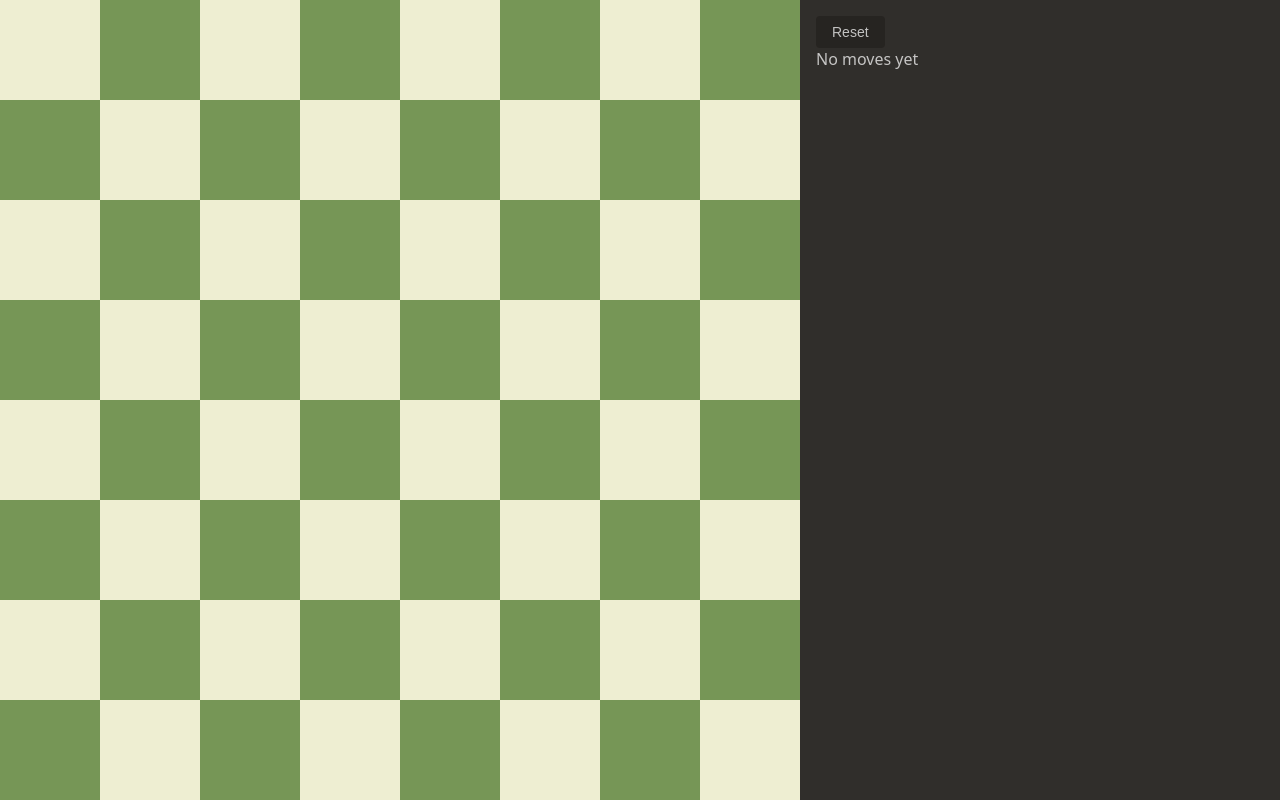
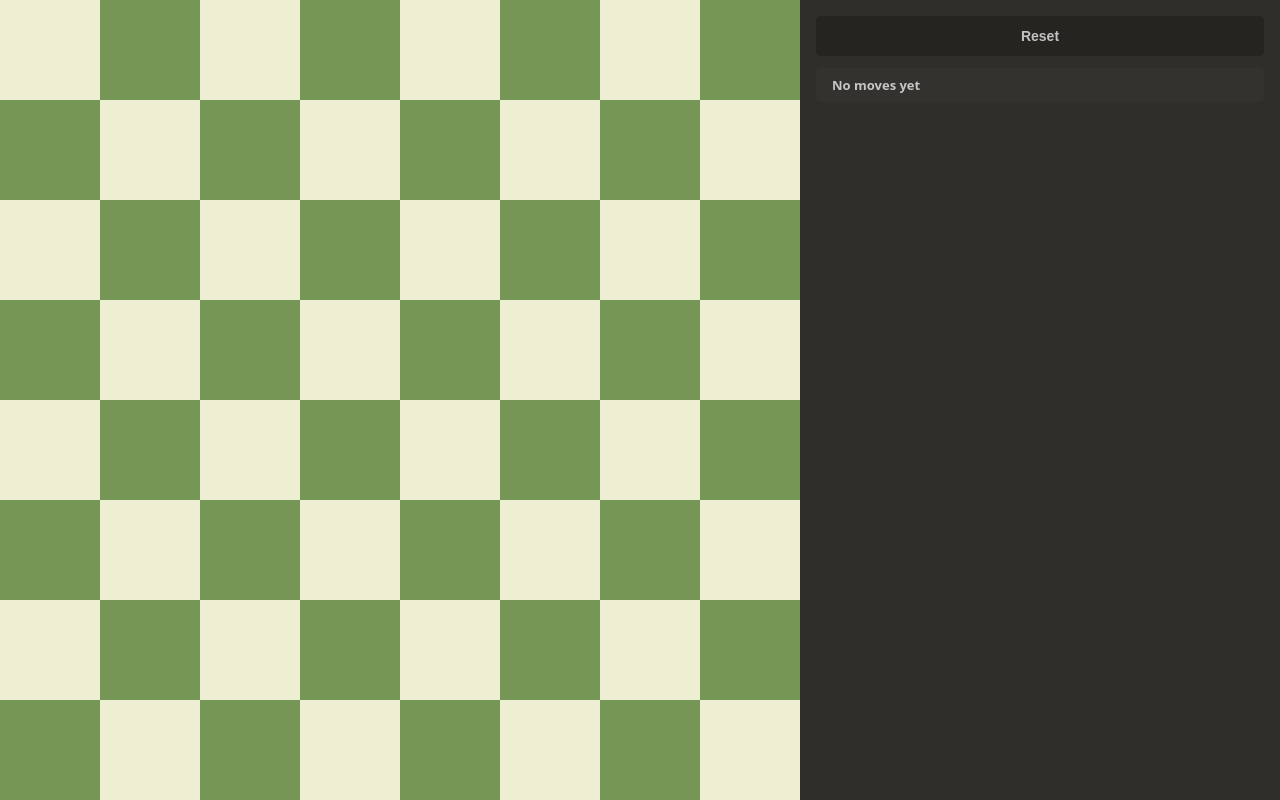
Before and after one commit to Threshu/chessboard-challenge, a Vue app: page / in a window 1280 px wide. Built offline with nearby package versions, Linux system fonts and the light colour scheme.

Commit message:
feat: restructure SidebarLog component layout and enhance styling

```diff
--- a/src/components/SidebarLog.vue
+++ b/src/components/SidebarLog.vue
@@ -1,12 +1,16 @@
 <template>
   <div class="sidebar" data-testid="sidebar-log">
-    <button data-testid="reset-button" @click="resetBoard">Reset</button>
-    <ol v-if="clickLog.length > 0">
-      <li v-for="entry in clickLog" :key="entry.id" data-testid="log-entry">
-        {{ entry.squareId }}
-      </li>
-    </ol>
-    <p v-else>No moves yet</p>
+    <div class="sidebar__header">
+      <button data-testid="reset-button" @click="resetBoard">Reset</button>
+    </div>
+    <div class="sidebar__content">
+      <ol v-if="clickLog.length > 0">
+        <li v-for="entry in clickLog" :key="entry.id" data-testid="log-entry">
+          {{ entry.id }}. {{ entry.squareId }}
+        </li>
+      </ol>
+      <p v-else class="sidebar__empty">No moves yet</p>
+    </div>
   </div>
 </template>
 
@@ -19,19 +23,41 @@ const { clickLog, resetBoard } = useBoardState()
 <style lang="scss" scoped>
 .sidebar {
   flex: 1;
-  padding: 1rem;
-  overflow-y: auto;
+  display: flex;
+  flex-direction: column;
   background-color: var(--color-sidebar-bg);
   color: var(--color-sidebar-text);
 
+  &__header {
+    padding: 1rem 1rem 0;
+    flex-shrink: 0;
+  }
+
+  &__content {
+    flex: 1;
+    overflow-y: auto;
+    padding: 0 1rem 1rem;
+  }
+
+  &__empty {
+    margin-top: 0.75rem;
+    padding: 0.5rem 1rem;
+    font-size: 0.8125rem;
+    font-weight: 600;
+    border-radius: 5px;
+    background-color: rgba(255, 255, 255, 0.02);
+  }
+
   button {
+    width: 100%;
+    height: 40px;
     background-color: var(--color-sidebar-button-bg);
     color: inherit;
     border: none;
-    padding: 0.5rem 1rem;
-    border-radius: 4px;
+    border-radius: 5px;
     cursor: pointer;
     font-size: 0.875rem;
+    font-weight: 600;
 
     &:hover {
       background-color: var(--color-sidebar-button-hover);
@@ -39,12 +65,20 @@ const { clickLog, resetBoard } = useBoardState()
   }
 
   ol {
-    list-style-position: inside;
+    list-style: none;
     margin-top: 0.75rem;
+    border-radius: 5px;
+    overflow: hidden;
   }
 
   li {
-    padding: 0.25rem 0;
+    padding: 0.5rem 1rem;
+    font-size: 0.8125rem;
+    font-weight: 600;
+
+    &:nth-child(odd) {
+      background-color: rgba(255, 255, 255, 0.02);
+    }
   }
 }
 </style>
```
